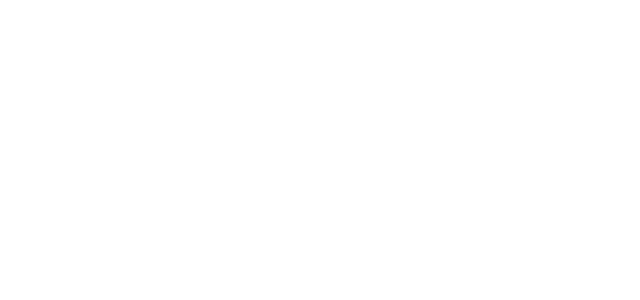
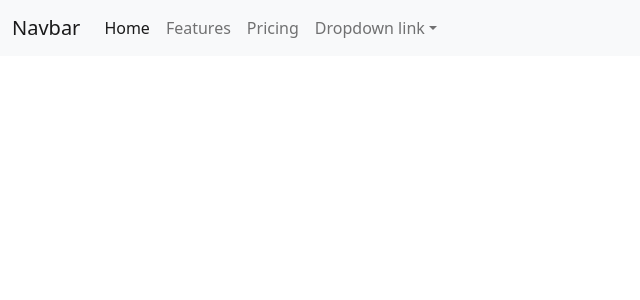
Before and after one commit to aschmidt2020/aschmidt2020.github.io, a React (Create React App) app: page / in a window 1280 px wide. Shown: the top 300 px of the page, without its empty margins (0-640 px from the left). Built offline with nearby package versions, Linux system fonts and the light colour scheme.

Commit message:
added Component NavBar and instantiated in App.js

```diff
--- a/package.json
+++ b/package.json
@@ -6,7 +6,10 @@
     "@testing-library/jest-dom": "^5.16.1",
     "@testing-library/react": "^12.1.2",
     "@testing-library/user-event": "^13.5.0",
+    "bootstrap": "^5.1.3",
+    "bootstrap-icons": "^1.7.2",
     "react": "^17.0.2",
+    "react-bootstrap": "^2.1.0",
     "react-dom": "^17.0.2",
     "react-scripts": "5.0.0",
     "web-vitals": "^2.1.3"
--- a/src/App.js
+++ b/src/App.js
@@ -1,8 +1,9 @@
+import NavBar from "./Components/NavBar/NavBar";
 
 function App() {
   return (
     <div>
-
+      <NavBar />
     </div>
   );
 }
--- /dev/null
+++ b/src/Components/NavBar/NavBar.jsx
@@ -0,0 +1,37 @@
+const NavBar = (props) => {
+    return (
+        <nav class="navbar navbar-expand-lg navbar-light bg-light">
+        <div class="container-fluid">
+            <a class="navbar-brand" href="#">Navbar</a>
+            <button class="navbar-toggler" type="button" data-bs-toggle="collapse" data-bs-target="#navbarNavDropdown" aria-controls="navbarNavDropdown" aria-expanded="false" aria-label="Toggle navigation">
+            <span class="navbar-toggler-icon"></span>
+            </button>
+            <div class="collapse navbar-collapse" id="navbarNavDropdown">
+            <ul class="navbar-nav">
+                <li class="nav-item">
+                <a class="nav-link active" aria-current="page" href="#">Home</a>
+                </li>
+                <li class="nav-item">
+                <a class="nav-link" href="#">Features</a>
+                </li>
+                <li class="nav-item">
+                <a class="nav-link" href="#">Pricing</a>
+                </li>
+                <li class="nav-item dropdown">
+                <a class="nav-link dropdown-toggle" href="#" id="navbarDropdownMenuLink" role="button" data-bs-toggle="dropdown" aria-expanded="false">
+                    Dropdown link
+                </a>
+                <ul class="dropdown-menu" aria-labelledby="navbarDropdownMenuLink">
+                    <li><a class="dropdown-item" href="#">Action</a></li>
+                    <li><a class="dropdown-item" href="#">Another action</a></li>
+                    <li><a class="dropdown-item" href="#">Something else here</a></li>
+                </ul>
+                </li>
+            </ul>
+            </div>
+        </div>
+        </nav>
+     );
+}
+
+export default NavBar;
--- a/src/index.js
+++ b/src/index.js
@@ -1,6 +1,9 @@
 import React from 'react';
 import ReactDOM from 'react-dom';
 import App from './App';
+import 'bootstrap/dist/css/bootstrap.min.css';
+import 'bootstrap-icons/font/bootstrap-icons.css';
+import 'bootstrap/dist/js/bootstrap.bundle.min';
 
 
 ReactDOM.render(
```
Also changed, not shown: 1 other file (tests, documents, lock files or other folders).
